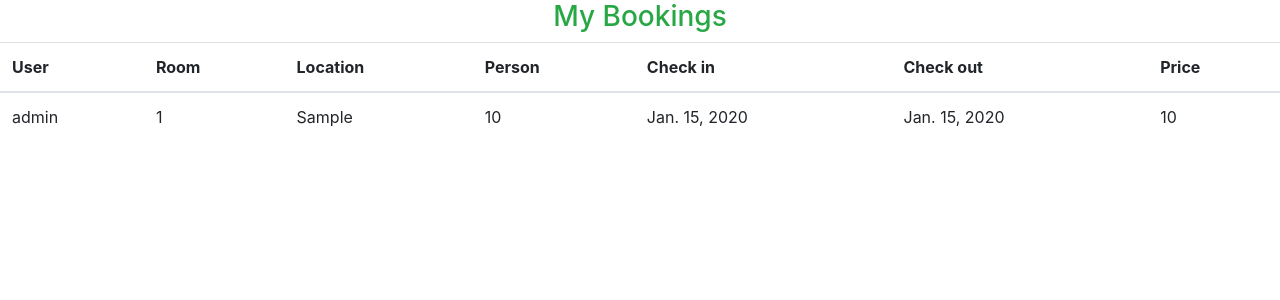
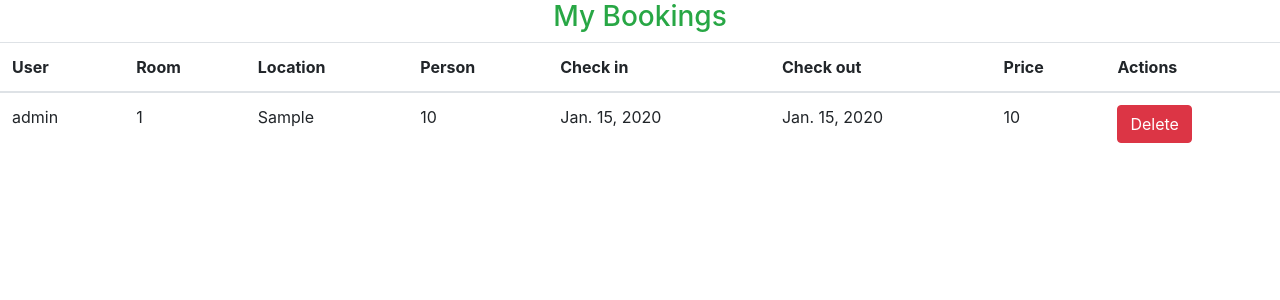
Before and after one commit to innroowu/Django-Based_Hotel_Management_System, a Django app: page /user/bookings in a window 1280 px wide. Shown: the part 70-370 px from the top of the page. Run offline with Django 3.2, Linux system fonts and the light colour scheme; a user stored in the database is signed in; data comes from the database, SQL or seed files in the repository; tables that the repository leaves empty hold one stand-in row (values such as "Sample post"); some libraries are stand-ins or nearby versions.

Commit message:
Add files via upload

```diff
--- a/hotel/templates/user/mybookings.html
+++ b/hotel/templates/user/mybookings.html
@@ -10,6 +10,7 @@
         <th>Check in</th>
         <th>Check out</th>
         <th>Price</th>
+        <th>Actions</th>
     </thead>
     {% for each_booking in bookings %}
     <tr>
@@ -20,6 +21,12 @@
         <td>{{each_booking.check_in}}</td>
         <td>{{each_booking.check_out}}</td>
         <td>{{each_booking.room.price}}</td>
+        <td>
+            <form method="post" action="{% url 'delete_booking' each_booking.id %}">
+                {% csrf_token %}
+                <button type="submit" class="btn btn-danger">Delete</button>
+            </form>
+        </td>
     </tr>
     {% endfor %}
 
```
